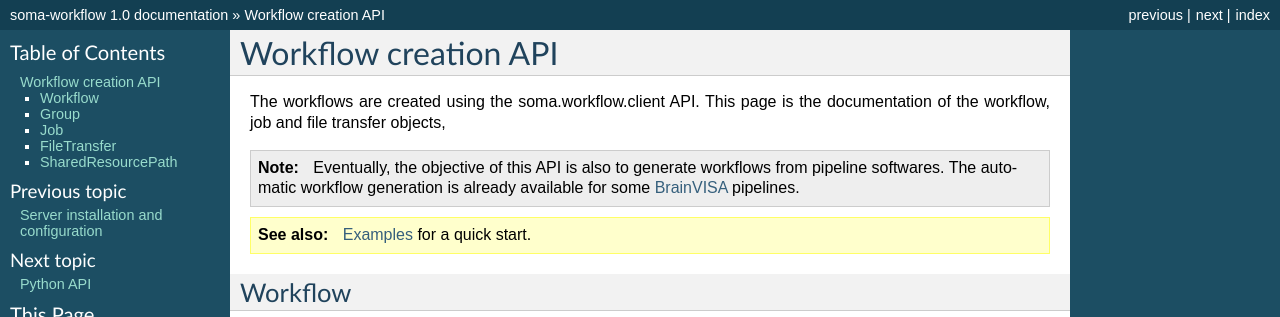
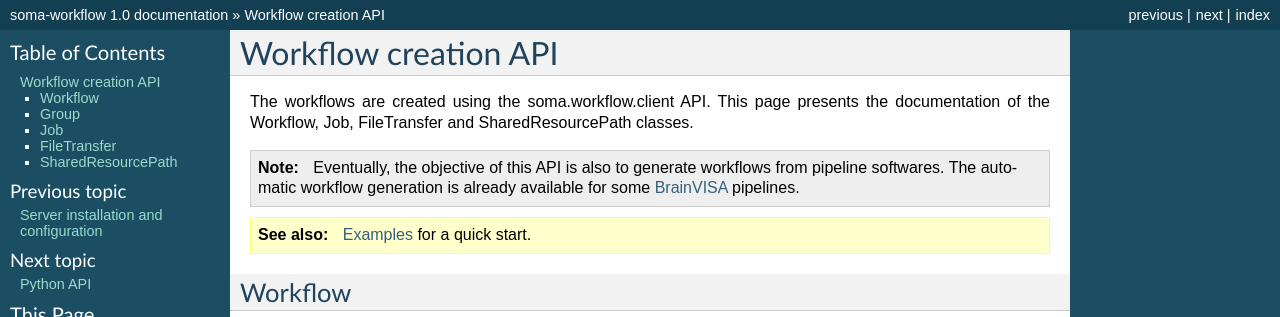
Before and after one commit to populse/soma-workflow, a Sphinx documentation site: the page built from doc/source/workflow_creation.txt, in a window 1280 px wide, cut to the strip 0-317 px from the top of the page. Built offline with Sphinx 7.4.7, drawn with Linux system fonts in a browser that asks for light colours.

Commit message:
doc: wip

```diff
--- a/doc/source/examples.txt
+++ b/doc/source/examples.txt
@@ -158,7 +158,7 @@ When the workflow is done, transfer the output files clicking the
 .. image:: images/file_transfer_example_gui_3.png
   :scale: 80
 
-The progression and the end of the transfer is displayed in the GUI:
+The progression and the end of the transfer are displayed in the GUI.
 
 .. image:: images/file_transfer_example_gui_4.png
   :scale: 80
--- a/doc/source/workflow_creation.txt
+++ b/doc/source/workflow_creation.txt
@@ -4,8 +4,9 @@
 Workflow creation API
 =====================
 
-The workflows are created using the soma.workflow.client API. This page is the
-documentation of the workflow, job and file transfer objects,
+The workflows are created using the soma.workflow.client API. This page presents
+the documentation of the Workflow, Job, FileTransfer and SharedResourcePath
+classes.
 
 .. note::
   Eventually, the objective of this API is also to generate workflows from
```
Also changed, not shown: other parts of doc/source/examples.txt (+1 -0 lines), other parts of doc/source/workflow_creation.txt (+5 -5 lines), doc/source/client_API.txt (+28 -2 lines), 3 other files.
